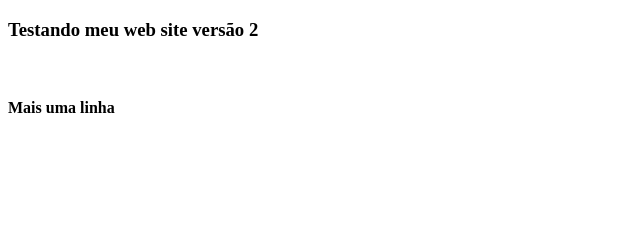
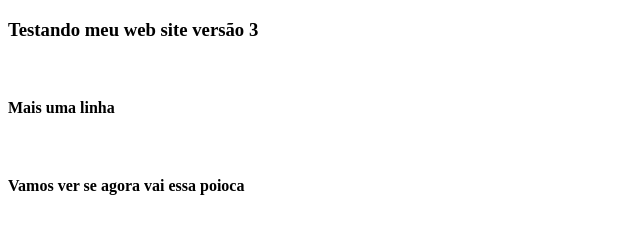
Before and after one commit to cjzini/cjzini.github.io, a plain HTML site: page index.html in a window 1280 px wide. Shown: the whole page, without its empty margins (0-640 px from the left). Drawn offline with Linux system fonts and the light colour scheme.

Commit message:
primeira alteracao para validar a pipeline

```diff
--- a/index.html
+++ b/index.html
@@ -2,12 +2,14 @@
 <html lang="en">
 <head>
     <meta charset="UTF-8">
-    <title>Meu WebSite</title>
+    <title>Claudio Zini</title>
 </head>
 <body>
-    <h3>Testando meu web site versão 2</h3>
+    <h3>Testando meu web site versão 3</h3>
 </br>
 <h4>Mais uma linha</h4>
+</br>
+<h4>Vamos ver se agora vai essa poioca</h4>
 
 </body>
 </html>
```
